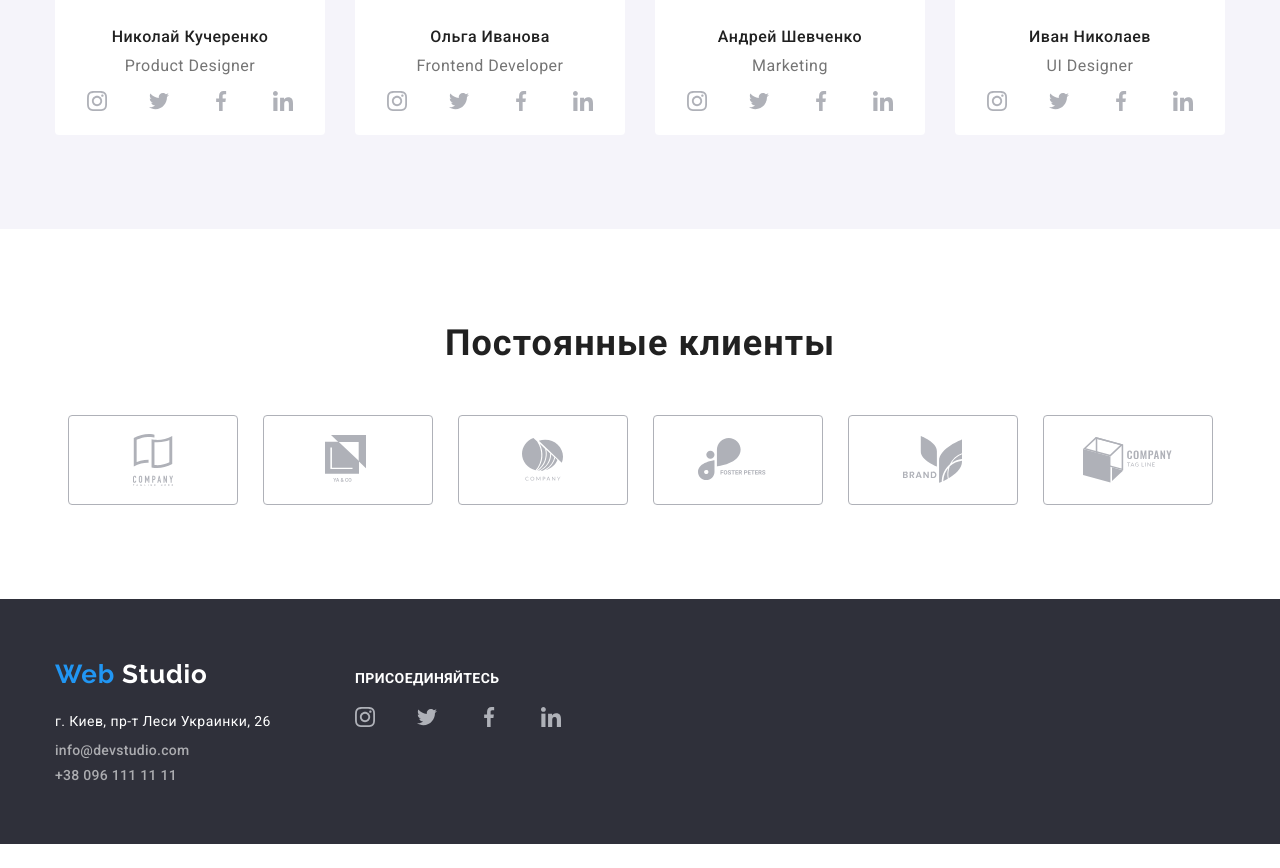
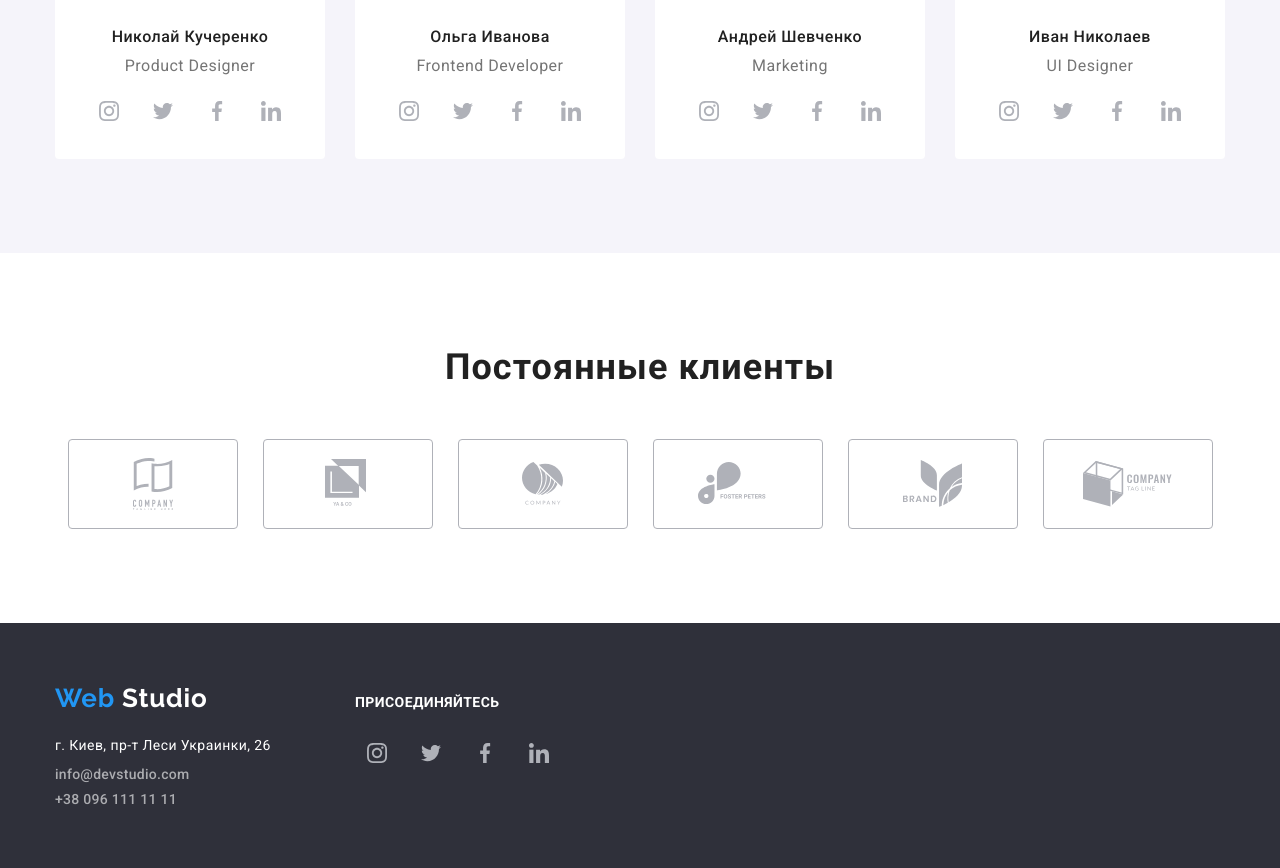
Before and after one commit to oleksiy-kondakov/goit-markup-hw-04, a plain HTML site: page index.html in a window 1280 px wide. Shown: the part 2236-3104 px from the top of the page. Before the commit the page ends 3080 px from the top, so only its background shows below. Drawn offline with nearby package versions, Linux system fonts and the light colour scheme.

Commit message:
добавляет иконки соцсетей

```diff
--- a/css/styles.css
+++ b/css/styles.css
@@ -340,15 +340,33 @@ img {
   margin-bottom: 24px;
 }
 
+.social-media-link-list-item {
+  display: flex;
+  align-items: center;
+  justify-content: center;
+  width: 44px;
+  height: 44px;
+  border-radius: 50%;
+}
 .social-media-link-list-item:not(:last-child) {
   margin-right: 10px;
 }
-.social-media-link-list-item:hover {
-  color: var(--hover-text-color);
+.social-media-link-list-item:hover,
+.social-media-link-list-item:focus {
+  background-color: var(--hover-text-color);
 }
-.social-media-link-list-item:focus {
-  color: var(--hover-text-color);
+.social-media-link-item-svg {
+  width: 20px;
+  height: 20px;
+  fill: #afb1b8;
 }
+.social-media-link-list-item:hover .social-media-link-item-svg {
+  fill: #ffffff;
+}
+.social-media-link-list-item:focus .social-media-link-item-svg {
+  fill: #ffffff;
+}
+
 /* КЛИЕНТЫ */
 
 .clients-list {
--- a/index.html
+++ b/index.html
@@ -176,23 +176,28 @@
               <ul class="social-media-link-list">
                 <li class="social-media-link-list-item">
                   <a href="instagram"
-                    ><img src="./images/instagram2.svg" alt="иконка инстаграма"
-                  /></a>
+                    ><svg class="social-media-link-item-svg">
+                      <use href="./images/svgsprite.svg#icon-instagram"></use>
+                    </svg></a>
                 </li>
                 <li class="social-media-link-list-item">
                   <a href="twitter"
-                    ><img src="./images/twitter1.svg" alt="иконка твиттера"
-                  /></a>
+                    ><svg class="social-media-link-item-svg">
+                      <use href="./images/svgsprite.svg#icon-twitter"></use>
+                    </svg></a>
                 </li>
                 <li class="social-media-link-list-item">
                   <a href="facebook"
-                    ><img src="./images/facebook1.svg" alt="иконка фейсбука" />
+                    ><svg class="social-media-link-item-svg">
+                      <use href="./images/svgsprite.svg#icon-facebook"></use>
+                    </svg>
                   </a>
                 </li>
                 <li class="social-media-link-list-item">
                   <a href="linkedin"
-                    ><img src="./images/linkedin1.svg" alt="иконка линкдина"
-                  /></a>
+                    ><svg class="social-media-link-item-svg">
+                      <use href="./images/svgsprite.svg#icon-linkedin"></use>
+                    </svg></a>
                 </li>
               </ul>
             </li>
@@ -208,24 +213,25 @@
               <p class="our-team-text">Frontend Developer</p>
               <ul class="social-media-link-list">
                 <li class="social-media-link-list-item">
-                  <a href="instagram"
-                    ><img src="./images/instagram2.svg" alt="иконка инстаграма"
-                  /></a>
+                  <a href="instagram"><svg class="social-media-link-item-svg">
+                      <use href="./images/svgsprite.svg#icon-instagram"></use>
+                    </svg></a>
                 </li>
                 <li class="social-media-link-list-item">
-                  <a href="twitter"
-                    ><img src="./images/twitter1.svg" alt="иконка твиттера"
-                  /></a>
+                  <a href="twitter"><svg class="social-media-link-item-svg">
+                      <use href="./images/svgsprite.svg#icon-twitter"></use>
+                    </svg></a>
                 </li>
                 <li class="social-media-link-list-item">
-                  <a href="facebook"
-                    ><img src="./images/facebook1.svg" alt="иконка фейсбука" />
+                  <a href="facebook"><svg class="social-media-link-item-svg">
+                      <use href="./images/svgsprite.svg#icon-facebook"></use>
+                    </svg>
                   </a>
                 </li>
                 <li class="social-media-link-list-item">
-                  <a href="linkedin"
-                    ><img src="./images/linkedin1.svg" alt="иконка линкдина"
-                  /></a>
+                  <a href="linkedin"><svg class="social-media-link-item-svg">
+                      <use href="./images/svgsprite.svg#icon-linkedin"></use>
+                    </svg></a>
                 </li>
               </ul>
             </li>
@@ -241,24 +247,25 @@
               <p class="our-team-text">Marketing</p>
               <ul class="social-media-link-list">
                 <li class="social-media-link-list-item">
-                  <a href="instagram"
-                    ><img src="./images/instagram2.svg" alt="иконка инстаграма"
-                  /></a>
+                  <a href="instagram"><svg class="social-media-link-item-svg">
+                      <use href="./images/svgsprite.svg#icon-instagram"></use>
+                    </svg></a>
                 </li>
                 <li class="social-media-link-list-item">
-                  <a href="twitter"
-                    ><img src="./images/twitter1.svg" alt="иконка твиттера"
-                  /></a>
+                  <a href="twitter"><svg class="social-media-link-item-svg">
+                      <use href="./images/svgsprite.svg#icon-twitter"></use>
+                    </svg></a>
                 </li>
                 <li class="social-media-link-list-item">
-                  <a href="facebook"
-                    ><img src="./images/facebook1.svg" alt="иконка фейсбука" />
+                  <a href="facebook"><svg class="social-media-link-item-svg">
+                      <use href="./images/svgsprite.svg#icon-facebook"></use>
+                    </svg>
                   </a>
                 </li>
                 <li class="social-media-link-list-item">
-                  <a href="linkedin"
-                    ><img src="./images/linkedin1.svg" alt="иконка линкдина"
-                  /></a>
+                  <a href="linkedin"><svg class="social-media-link-item-svg">
+                      <use href="./images/svgsprite.svg#icon-linkedin"></use>
+                    </svg></a>
                 </li>
               </ul>
             </li>
@@ -274,24 +281,25 @@
               <p class="our-team-text">UI Designer</p>
               <ul class="social-media-link-list">
                 <li class="social-media-link-list-item">
-                  <a href="instagram"
-                    ><img src="./images/instagram2.svg" alt="иконка инстаграма"
-                  /></a>
+                  <a href="instagram"><svg class="social-media-link-item-svg">
+                      <use href="./images/svgsprite.svg#icon-instagram"></use>
+                    </svg></a>
                 </li>
                 <li class="social-media-link-list-item">
-                  <a href="twitter"
-                    ><img src="./images/twitter1.svg" alt="иконка твиттера"
-                  /></a>
+                  <a href="twitter"><svg class="social-media-link-item-svg">
+                      <use href="./images/svgsprite.svg#icon-twitter"></use>
+                    </svg></a>
                 </li>
                 <li class="social-media-link-list-item">
-                  <a href="facebook"
-                    ><img src="./images/facebook1.svg" alt="иконка фейсбука" />
+                  <a href="facebook"><svg class="social-media-link-item-svg">
+                      <use href="./images/svgsprite.svg#icon-facebook"></use>
+                    </svg>
                   </a>
                 </li>
                 <li class="social-media-link-list-item">
-                  <a href="linkedin"
-                    ><img src="./images/linkedin1.svg" alt="иконка линкдина"
-                  /></a>
+                  <a href="linkedin"><svg class="social-media-link-item-svg">
+                      <use href="./images/svgsprite.svg#icon-linkedin"></use>
+                    </svg></a>
                 </li>
               </ul>
             </li>
```
